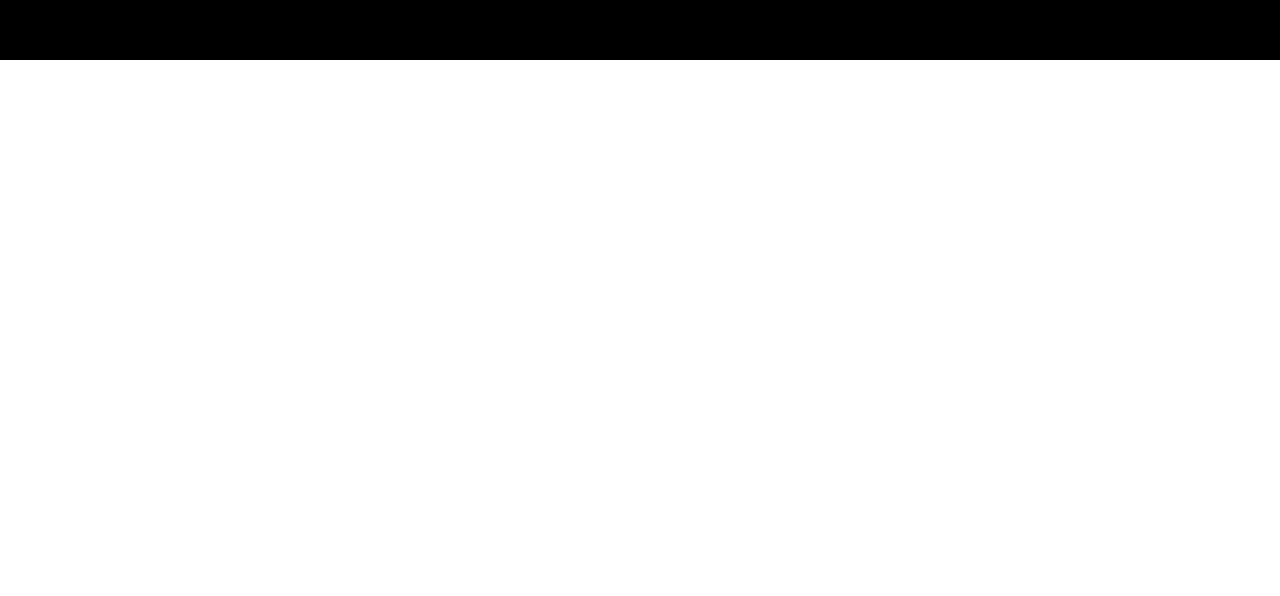
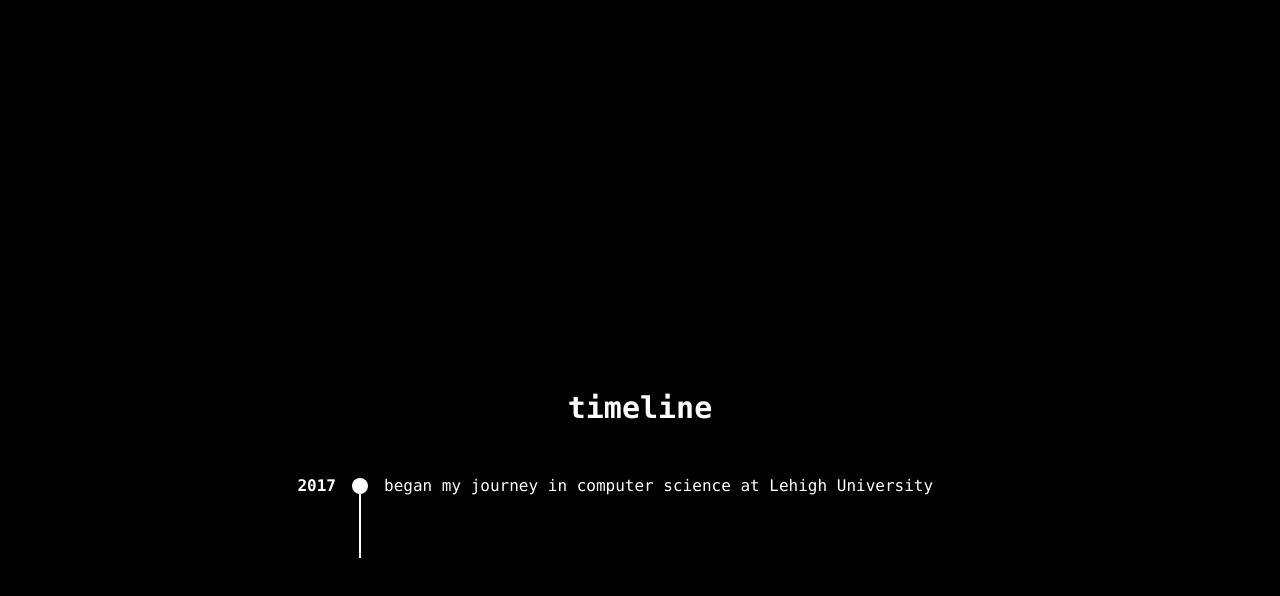
Before and after one commit to vowalsh/personal-site, a SvelteKit app: page / in a window 1280 px wide. Shown: the part 740-1336 px from the top of the page. Before the commit the page ends 800 px from the top, so only its background shows below. Built offline with nearby package versions, Linux system fonts and the light colour scheme.

Commit message:
start timeline section

```diff
--- a/src/routes/+page.svelte
+++ b/src/routes/+page.svelte
@@ -23,6 +23,34 @@
         showSubheader = true;
       }, 3000);
     });
+
+    let timelineEvents = [
+        {
+            year: '2017',
+            description: 'began my journey in computer science at Lehigh University',
+            fullTimeline: 'august 2017 - may 2022',
+            details: `fell in love with programming in the fall of 2017, went on to:
+            - establish the Lehigh Coders\' Community (now the Lehigh ACM chapter)
+            - become one of the original members of Lehigh Blockchain
+            - join & conduct research with the Scalable Systems Software Research Group (SSS-RP)
+            - graduate with a dually accredited B.S. in Computer Science & Business
+            - become first ever Technical Development Chair of the CSB Association
+            - graduate again with a M.S. in Computer Science & Engineering with a focus in ML`,
+            organizations: [
+            { name: 'cse @ Lehigh', link: 'https://engineering.lehigh.edu/cse' },
+            { name: 'Lehigh Blockchain', link: 'https://wordpress.lehigh.edu/blockchain/' },
+            { name: 'SSS-RP', link: 'https://wordpress.lehigh.edu/sss/' },
+            { name: 'Lehigh ACM', link: 'https://acm.cse.lehigh.edu/' }
+            ]
+        },
+        // Add more events with similar structure
+    ];
+
+    let activeEvent = null;
+
+    function toggleEvent(event) {
+        activeEvent = activeEvent === event ? null : event;
+    }
   </script>
 
   <Header {currentSection} />
@@ -59,7 +87,68 @@
         </div>
       </section>
 
-    <!-- Other sections... -->
+    <!-- timeline -->
+    <script>
+        let activeEvent = null;
+
+        function toggleEvent(event) {
+          activeEvent = activeEvent === event ? null : event;
+        }
+
+        let timelineEvents = [
+          {
+            year: '2017',
+            description: 'started journey in tech',
+            fullTimeline: 'january 2017 - december 2017',
+            details: `began learning programming
+      explored various tech fields
+      focused on machine learning`,
+            organizations: [
+              { name: 'tech university', link: 'https://techuniversity.edu' },
+              { name: 'coding bootcamp', link: 'https://codingbootcamp.com' }
+            ]
+          },
+          // Add more events with similar structure
+        ];
+      </script>
+
+      <section id="timeline" class="min-h-screen flex items-center justify-center bg-terminal-black text-terminal-white p-8">
+        <div class="w-full max-w-3xl">
+          <h2 class="text-3xl font-bold mb-12 text-center">timeline</h2>
+          <div class="relative">
+            {#each timelineEvents as event, index}
+              <div class="mb-8">
+                <div class="flex items-start cursor-pointer" on:click={() => toggleEvent(event)}>
+                  <div class="w-24 text-right pr-4 font-bold" class:text-[#94cbf3]={activeEvent === event}>{event.year}</div>
+                    <div class="w-4 h-4 rounded-full bg-terminal-white relative mt-1">
+                        <div class="absolute left-1/2 top-full w-0.5 h-16 bg-terminal-white transform -translate-x-1/2"></div>
+                    </div>
+                    <div class="ml-4 flex-grow" class:text-[#94cbf3]={activeEvent === event}>
+                        <div>{event.description}</div>
+                    </div>
+                </div>
+                {#if activeEvent === event}
+                  <div class="mt-4 ml-32 w-full pr-4">
+                    <div class="italic text-sm">{event.fullTimeline}</div>
+                        {#if event.organizations && event.organizations.length > 0}
+                            <div class="mt-2 text-sm">
+                            {@html event.organizations.map(org => `<a href="${org.link}" target="_blank" rel="noopener noreferrer" class="underline hover:text-gray-300">${org.name}</a>`).join(', ')}
+                            </div>
+                        {/if}
+                    <div class="mt-2 text-sm">{@html event.details.replace(/\n/g, '<br>')}</div>
+                  </div>
+                {/if}
+              </div>
+            {/each}
+          </div>
+        </div>
+      </section>
+
+
+
+
+
+
   </main>
 
   <style>
```
